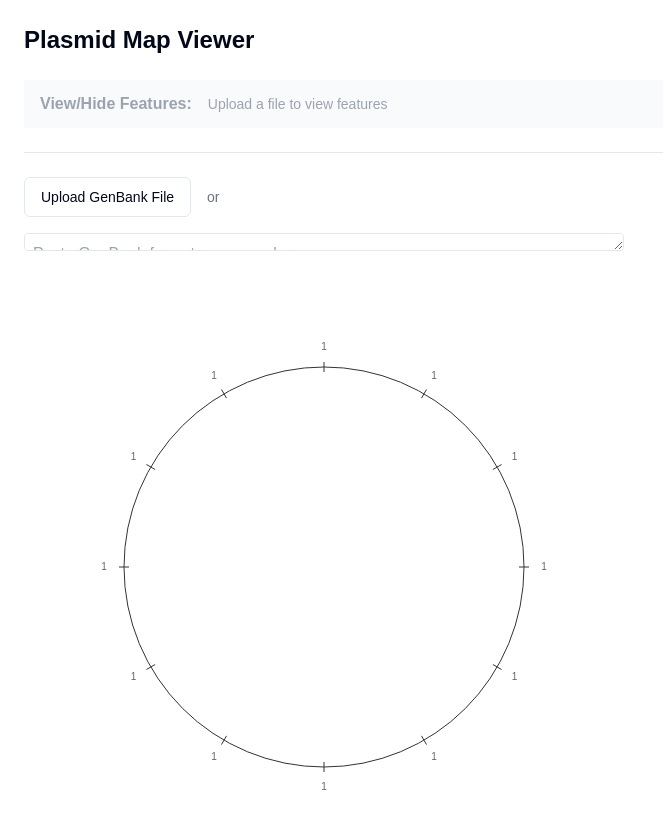
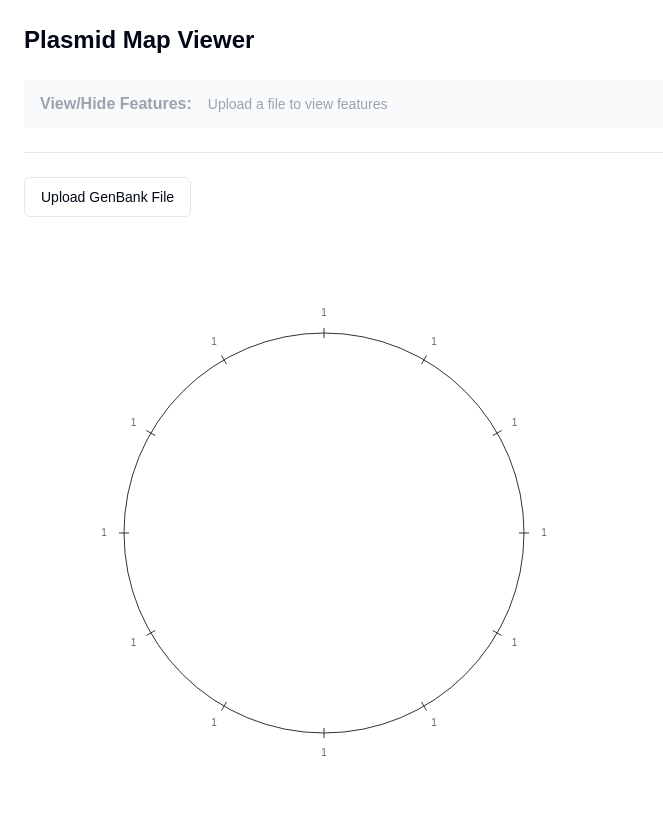
Before and after one commit to vikram-krishnamoorthy/plasmid-viewer, a Next.js app: page / in a window 1280 px wide. Shown: the top 828 px of the page, without its empty margins (0-663 px from the left). Built offline with nearby package versions, Linux system fonts and the light colour scheme.

Commit message:
file only

```diff
--- a/app/components/PlasmidViewer.tsx
+++ b/app/components/PlasmidViewer.tsx
@@ -182,17 +182,7 @@ const PlasmidViewer: React.FC = () => {
                             className="hidden"
                             onChange={handleFileUpload}
                         />
-                        <span className="text-sm text-gray-500">
-                            or
-                        </span>
                     </div>
-
-                    <textarea
-                        className="w-full h-32 p-2 border rounded"
-                        placeholder="Paste GenBank format sequence here..."
-                        value={sequence}
-                        onChange={(e) => handleTextInput(e.target.value)}
-                    />
 
                     <div className="relative flex-1 bg-white">
                         <svg
```
